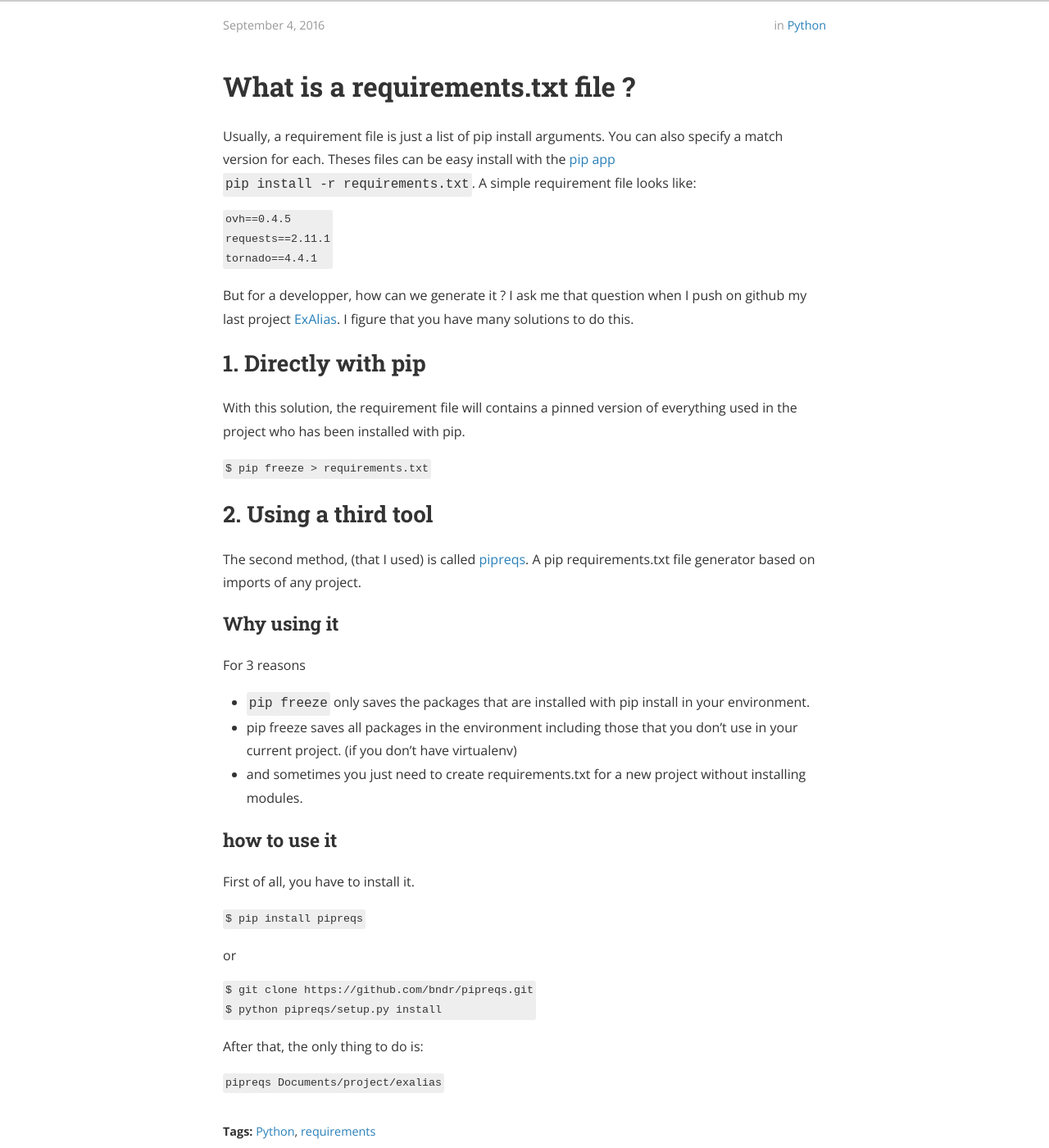
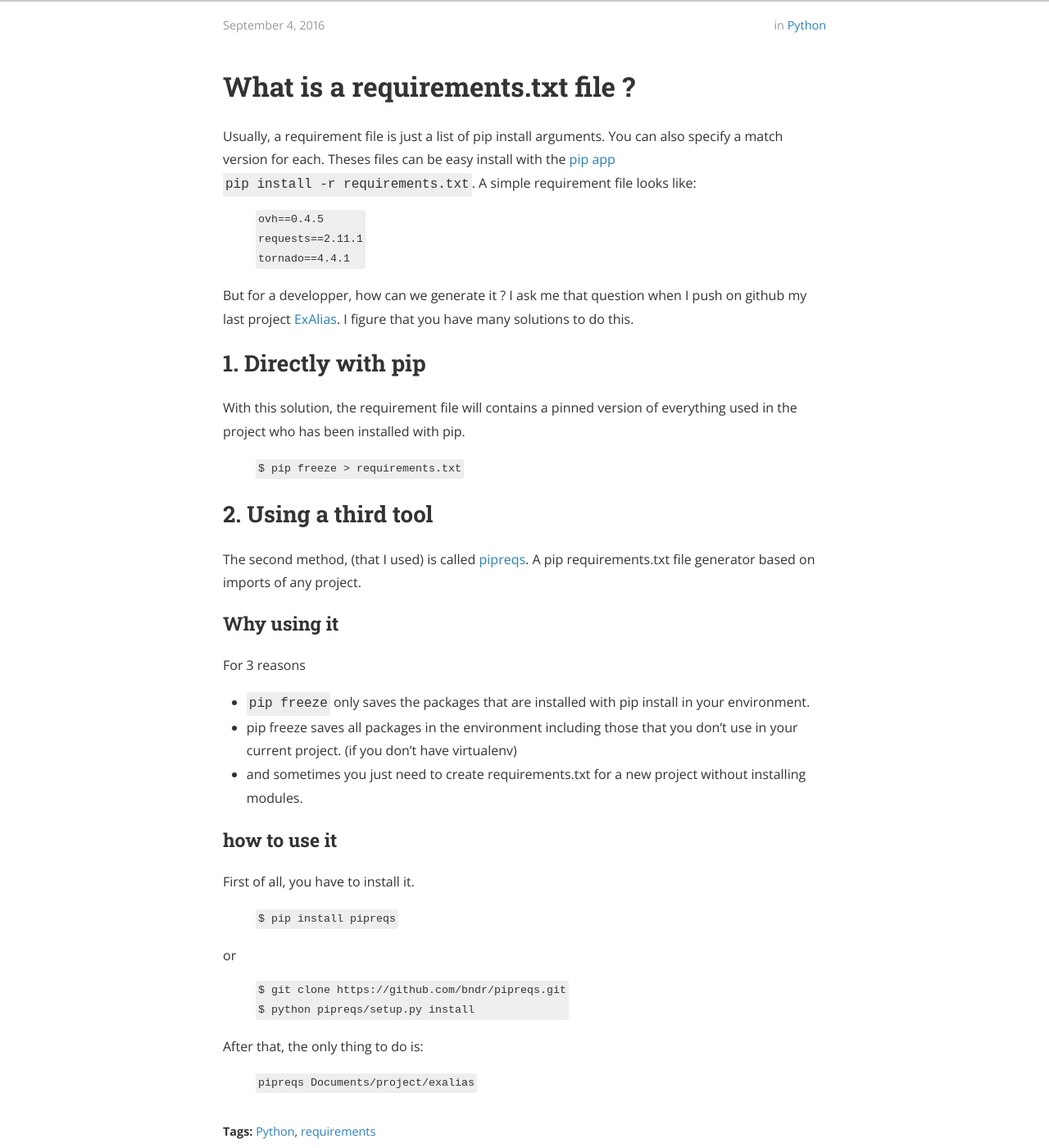
Before and after one commit to Fen0l/fen0l.github.io, a Jekyll site: the page built from _posts/2016-09-04-auto-generaterequirements.txt-file.markdown, in a window 1280 px wide and 1400 px high, scrolled down 501 px. Shown: the whole window at 82% size. Built offline with Jekyll 4.4.1, drawn with Linux system fonts in a browser that asks for light colours; nearby versions of some CDN libraries; comment, search, counter and statistics services are not loaded; a style sheet for code colours, icons or effects is not loaded.

Commit message:
fix highlight

````diff
--- a/_posts/2016-09-04-auto-generaterequirements.txt-file.markdown
+++ b/_posts/2016-09-04-auto-generaterequirements.txt-file.markdown
@@ -12,20 +12,20 @@
 
 
 Usually, a requirement file is just a list of pip install arguments. You can also specify a match version for each. Theses files can be easy install with the [pip app][pip] `pip install -r requirements.txt`. A simple requirement file looks like:
-```html
+{% highlight bash %}
 ovh==0.4.5
 requests==2.11.1
 tornado==4.4.1
-```
+{% endhighlight %}
 
 But for a developper, how can we generate it ? I ask me that question when I push on github my last project [ExAlias][exalias]. I figure that you have many solutions to do this.
 
 ## 1. Directly with pip
 
 With this solution, the requirement file will contains a pinned version of everything used in the project who has been installed with pip.
-```
+{% highlight bash %}
 $ pip freeze > requirements.txt
-```
+{% endhighlight %}
 
 ## 2. Using a third tool
 
@@ -41,19 +41,21 @@
 ### how to use it
 
 First of all, you have to install it.
-```
+{% highlight bash %}
 $ pip install pipreqs
-```
+{% endhighlight %}
 or
-```
+{% highlight bash %}
 $ git clone https://github.com/bndr/pipreqs.git
 $ python pipreqs/setup.py install
-```
+{% endhighlight %}
+
 
 After that, the only thing to do is:
-```
+{% highlight bash %}
 pipreqs Documents/project/exalias
-```
+{% endhighlight %}
+
 
 
 
````
